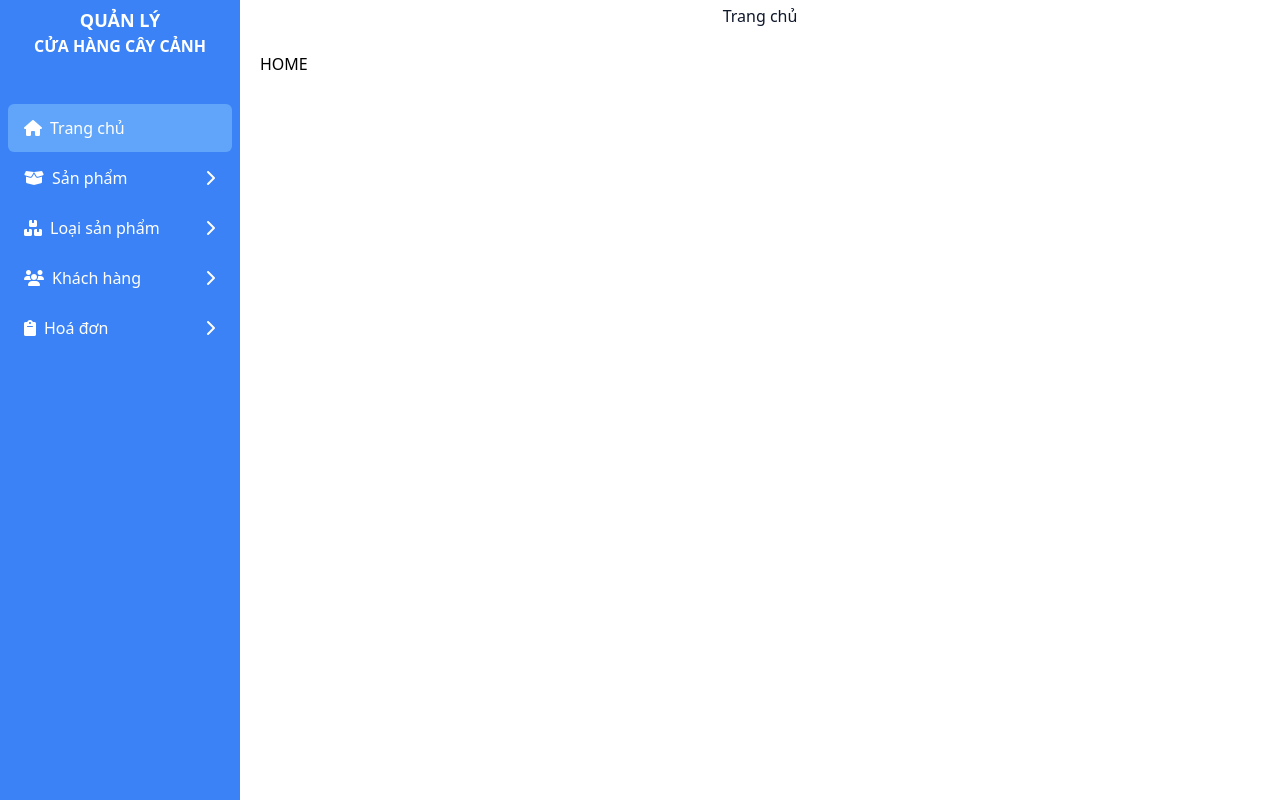
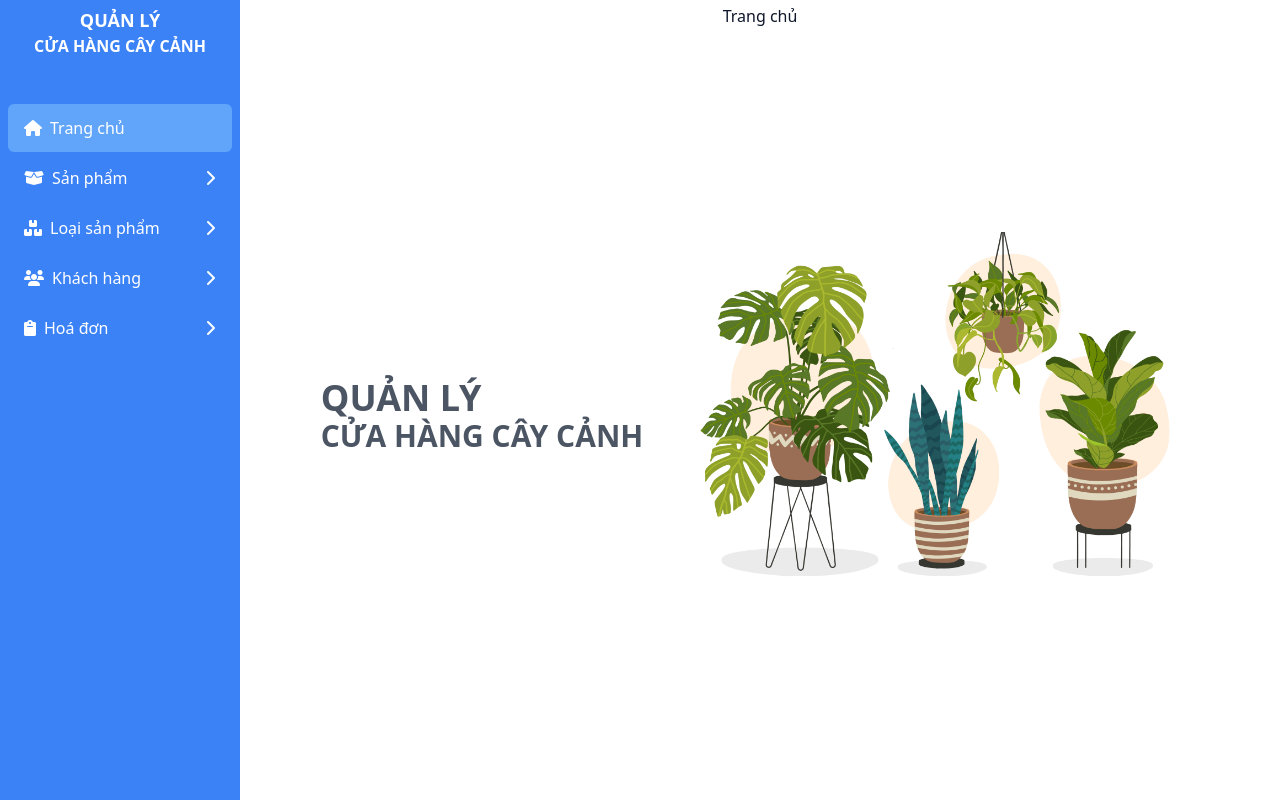
Before and after one commit to SaDam1154/SE100.N11_Nhom12_UI, a React (Vite) app: page / in a window 1280 px wide. Built offline with nearby package versions, Linux system fonts and the light colour scheme.

Commit message:
update home page

```diff
--- a/src/pages/Home/index.jsx
+++ b/src/pages/Home/index.jsx
@@ -1,7 +1,15 @@
 import { useEffect, useState } from 'react';
 
 function Home() {
-    return <h1>HOME</h1>;
+    return (
+        <div className="container flex h-full w-full items-center justify-center space-x-11">
+            <div className=" text-gray-600">
+                <p className="text-4xl font-extrabold">QUẢN LÝ</p>
+                <p className="text-3xl font-bold">CỬA HÀNG CÂY CẢNH</p>
+            </div>
+            <img className="w-[40vw] " src="/home-img.jpg" />
+        </div>
+    );
 }
 
 export default Home;
```
Also changed, not shown: public/home-img.jpg (added).
